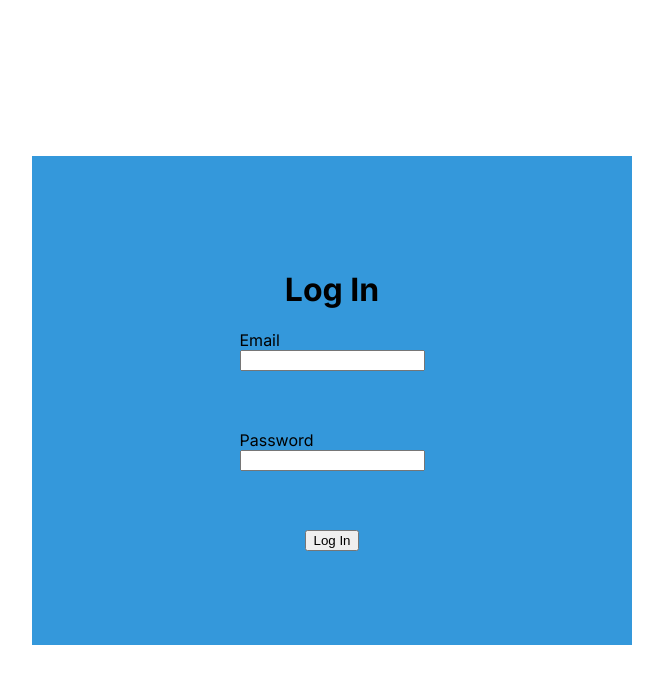
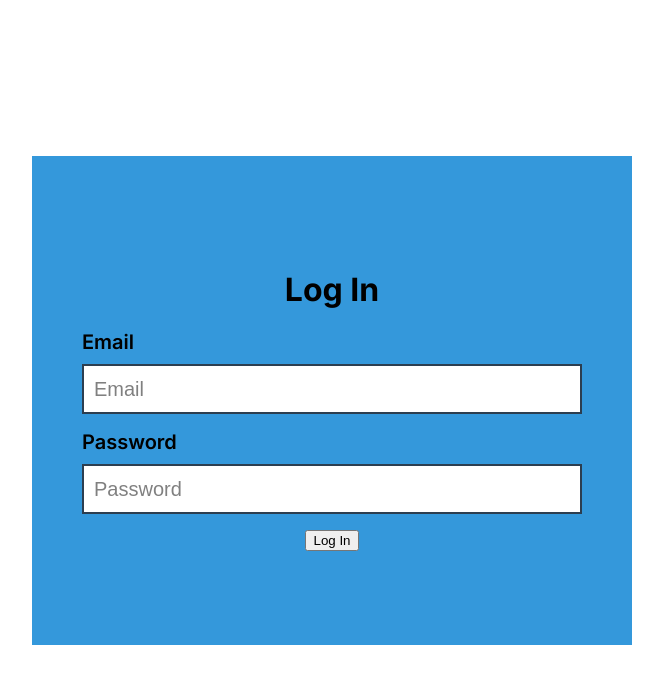
Before and after one commit to Hussein-Abdallah0/CareerForgeAI, a React (Vite) app in the folder frontend/: page / in a window 1280 px wide. Shown: the top 684 px of the page, without its empty margins (308-971 px from the left). Built offline with nearby package versions, Linux system fonts and the light colour scheme.

Commit message:
Add input component in Login page -email input -password input

```diff
--- a/frontend/src/pages/Login/index.jsx
+++ b/frontend/src/pages/Login/index.jsx
@@ -1,6 +1,7 @@
 import React from "react";
 import { useNavigate } from "react-router-dom";
 import { useAuthForm } from "../../hooks/useAuthForm";
+import Input from "../../components/Input";
 import "./styles.css";
 
 const Login = () => {
@@ -17,31 +18,25 @@ const Login = () => {
         <h1 className="header">Log In</h1>
         {error && <div className="error-message">{error}</div>}
         <form className="login-form" onSubmit={(e) => handleSubmit(e, onLoginSuccess)}>
-          <div className="login-input">
-            <label htmlFor="email">Email</label>
-            <input
-              className="input"
+          <Input
             type="email"
-              id="email"
             name="email"
             value={form.email}
             onChange={handleChange}
-              required
+            label="Email"
+            placeholder="Email"
+            required="true"
           />
-          </div>
 
-          <div className="login-input">
-            <label htmlFor="password">Password</label>
-            <input
+          <Input
             type="password"
-              id="password"
             name="password"
-              className="input"
             value={form.password}
             onChange={handleChange}
-              required
+            label="Password"
+            placeholder="Password"
+            required="true"
           />
-          </div>
 
           <button type="submit" className="primary-btn" disabled={isSubmitting}>
             {isSubmitting ? "Logging in..." : "Log In"}
```
Lines whose indentation alone changed are shown as unchanged.
